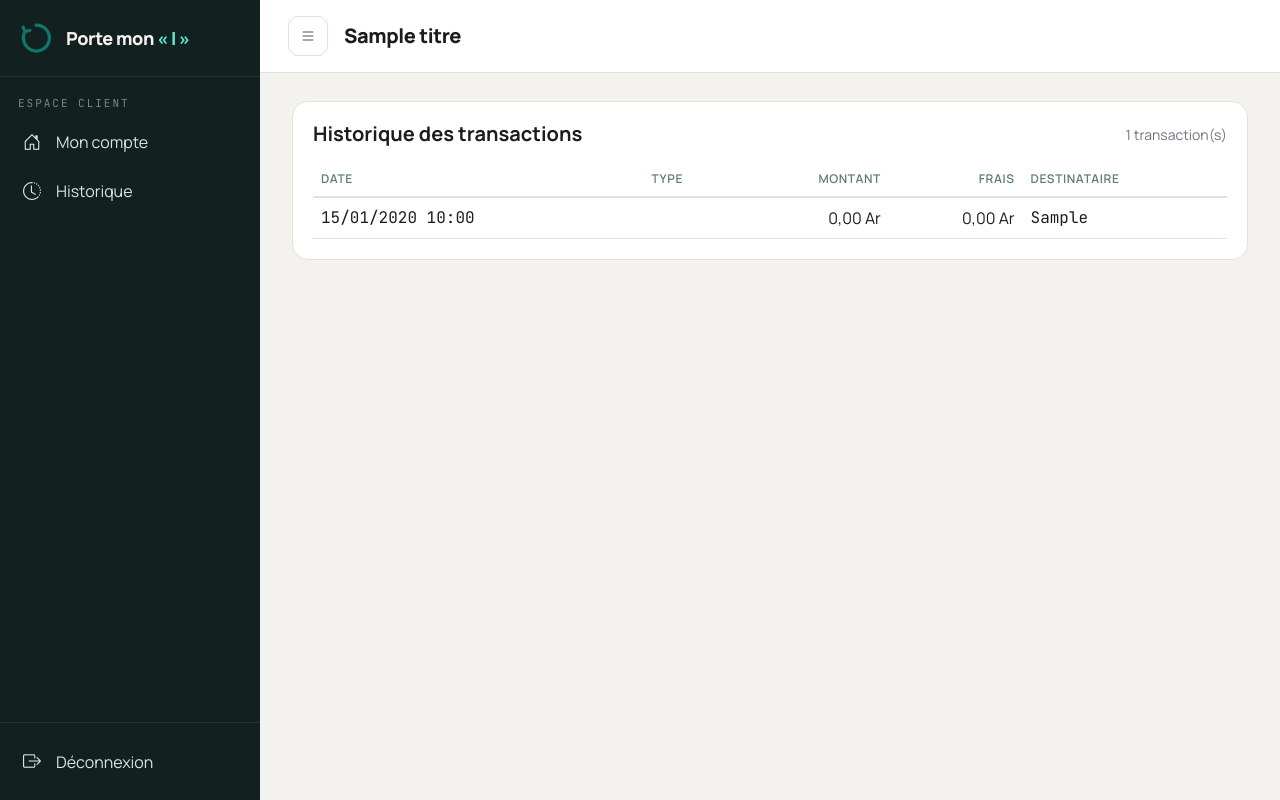
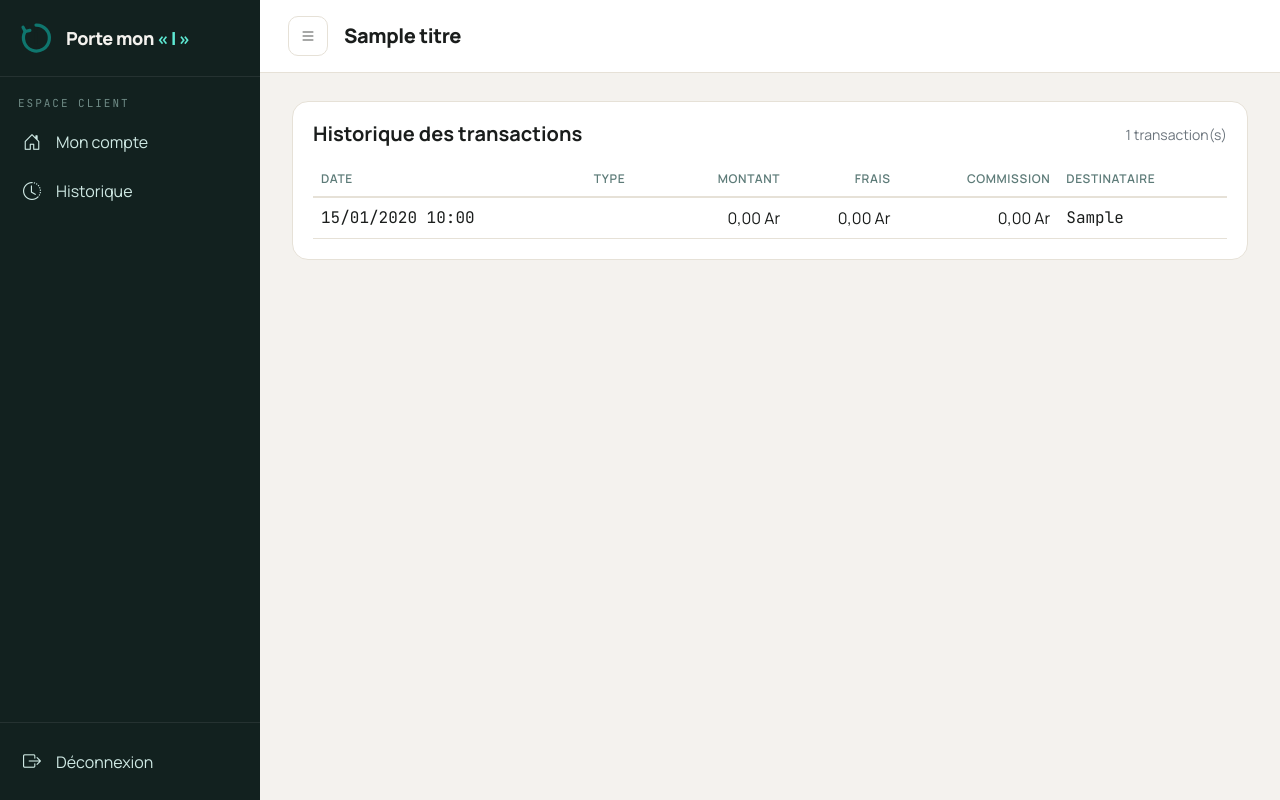
Before and after one commit to YvNathan/projet-final-s4-info, a CodeIgniter 4 app: the page made by app/Views/client/historique.php in a window 1280 px wide. Run offline with PHP 8.4 and a stand-in for CodeIgniter, Linux system fonts and the light colour scheme; the template is opened without the code that fills it: most values are stand-ins (such as "Sample title", 1, 10 or a date in 2020); some libraries are stand-ins or nearby versions.

Commit message:
[feat] ajout colonne commission dans l'historique

```diff
--- a/app/Views/client/historique.php
+++ b/app/Views/client/historique.php
@@ -19,6 +19,7 @@
                         <th>Type</th>
                         <th class="text-end">Montant</th>
                         <th class="text-end">Frais</th>
+                        <th class="text-end">Commission</th>
                         <th>Destinataire</th>
                     </tr>
                 </thead>
@@ -49,6 +50,7 @@
                                 <?php endif; ?>
                             </td>
                             <td class="text-end"><?= number_format($transaction['frais_applique'], 2, ',', ' ') ?> Ar</td>
+                            <td class="text-end"><?= number_format($transaction['commission'], 2, ',', ' ') ?> Ar</td>
                             <td class="font-mono">
                                 <?= $transaction['numero_destinataire'] ? esc($transaction['numero_destinataire']) : '—' ?>
                             </td>
```
